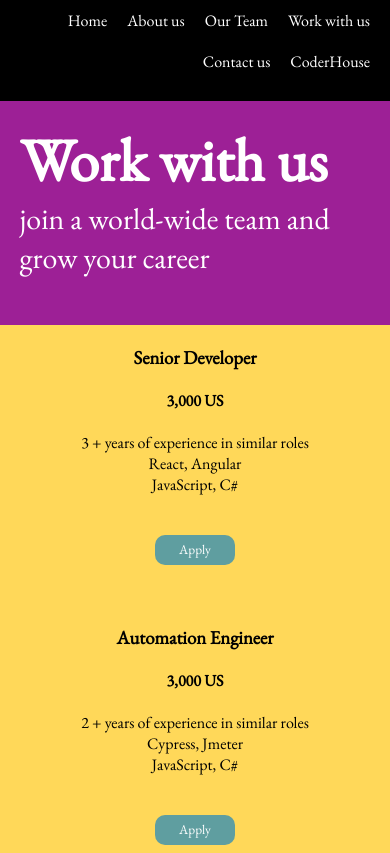
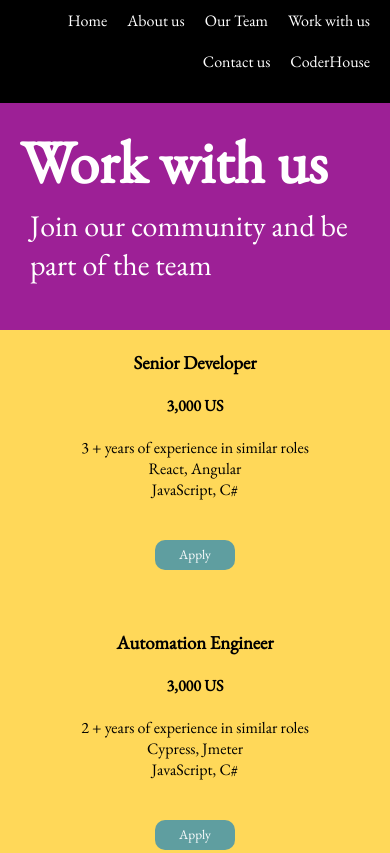
Before and after one commit to Nicolas-E93/proyecto_coder, a website: page pages/work-with-us.html in a window 390 px wide. Shown: the top 853 px of the page. Drawn offline with nearby package versions, Linux system fonts and the light colour scheme.

Commit message:
header work-with-us

```diff
--- a/pages/work-with-us.html
+++ b/pages/work-with-us.html
@@ -16,9 +16,9 @@
 
 <body class="div_container2">
     <header class="header2">
-        <div>
+        <div class="container_flex_work">
             <h1>Work with us</h1>
-            <h2 class="sub_work">join a world-wide team and grow your career</h2>
+            <h2 class="sub_work"> Join our community and be part of the team</h2>
         </div>
 
     </header>
--- a/scss/layout/_media_queries.scss
+++ b/scss/layout/_media_queries.scss
@@ -198,8 +198,9 @@ body {
                     background-color: #FFD859;
                     color: black;
                     padding: 20px;
-                    border: 1px solid black;
+                    border: 1px  black;
                     border-radius: 40px;
+                    margin: 10px;
                 }
 
             }
@@ -210,16 +211,6 @@ body {
     //work-with-us //
 
     body {
-        header {
-            div {
-                .sub_work {
-                    font-size: 30px;
-                    color: white;
-                    font-weight: lighter;
-                }
-
-            }
-        }
 
         .footer2 {
             display: flex;
--- a/scss/pages/_pages-with-grid.scss
+++ b/scss/pages/_pages-with-grid.scss
@@ -41,7 +41,9 @@
 
 body {
     .header2 {
-        div {
+        .ourTeamHeader {
+            display: flex;
+            text-align: left;
             font-size: xx-large;
             background: #9D2096;
             color: white;
@@ -78,7 +80,7 @@ body {
         margin: 30px;
 
         .grid_container_members {
-            margin-top: 90px;
+            margin-top: 70px;
             display: grid;
             grid-template-columns: 1fr 1fr;
             grid-template-rows: 1fr 1fr;
@@ -118,11 +120,14 @@ body {
                 margin-top: 20px;
             }
 
-            .sub_work {
+            h2 {
+                margin: 15px;
+                margin-left: 30px;
                 font-size: 30px;
                 color: white;
                 font-weight: lighter;
-                margin-left:5%
+                position: relative;
+                top: -10px;
             }
         }
     }
```
Also changed, not shown: css/style.css, 1 other file.
